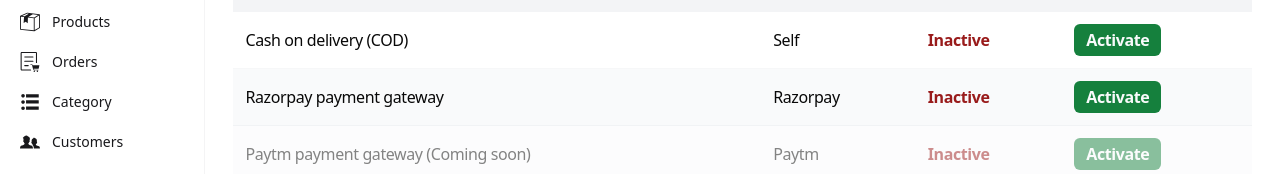
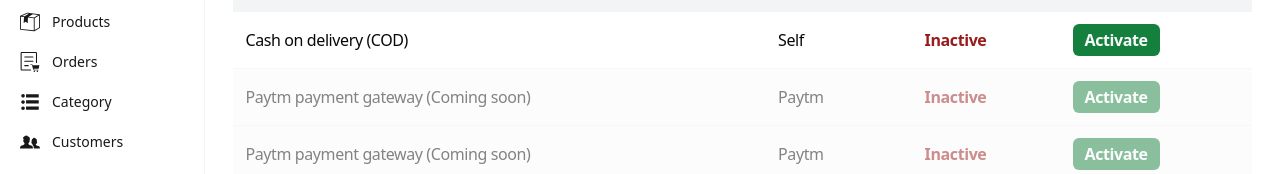
Before and after one commit to chauhan-nilesh/ecommerce-website-builder, a React (Vite) app in the folder frontend/: page /seller/payments in a window 1280 px wide. Shown: the part 128-302 px from the top of the page. Built offline with nearby package versions, Linux system fonts and the light colour scheme; no server answers; sample sign-in values are in the browser's storage.

Commit message:
updated payment method settings

```diff
--- a/frontend/src/pages/Seller/PaymentMethod.jsx
+++ b/frontend/src/pages/Seller/PaymentMethod.jsx
@@ -184,7 +184,7 @@
                                 }
                             </td>
                         </tr>
-                        <tr className="border-b border-opacity-20 border-gray-300 bg-gray-50">
+                        {/* <tr className="border-b border-opacity-20 border-gray-300 bg-gray-50">
                             <td className="p-3 text-base tracking-tight">
                                 <p>Razorpay payment gateway</p>
                             </td>
@@ -204,6 +204,33 @@
                                         Deactivate
                                     </button>
                                     : <button type='button' onClick={openModal} className="px-3 py-1 font-semibold rounded-md bg-green-700 text-gray-50">
+                                        Activate
+                                    </button>
+                                }
+                            </td>
+                        </tr> */}
+
+                        {/* For temporary basis starts */}
+                        <tr className="border-b border-opacity-20 border-gray-300 bg-gray-50 opacity-50 pointer-events-none">
+                            <td className="p-3 text-base tracking-tight">
+                                <p>Paytm payment gateway (Coming soon)</p>
+                            </td>
+                            <td className="p-3 text-base tracking-tight">
+                                <p>Paytm</p>
+                            </td>
+                            <td className="p-3 text-base tracking-tight">
+                                {false ?
+                                    <p className='text-green-800 font-bold'>Active</p>
+                                    :
+                                    <p className='text-red-800 font-bold'>Inactive</p>
+                                }
+                            </td>
+                            <td className="p-3 text-base tracking-tight">
+                                {false ?
+                                    <button type='button' onClick={handleCodStatus} className="px-3 py-1 font-semibold rounded-md bg-red-600 text-gray-50">
+                                        Deactivate
+                                    </button>
+                                    : <button type='button' onClick={handleCodStatus} className="px-3 py-1 font-semibold rounded-md bg-green-700 text-gray-50">
                                         Activate
                                     </button>
                                 }
@@ -234,6 +261,8 @@
                                 }
                             </td>
                         </tr>
+                        {/* for temporary basis ends */}
+
                     </tbody>
                 </table>
                 {/* Dialog Box */}
```
Also changed, not shown: 1 other file (tests, documents, lock files or other folders).
